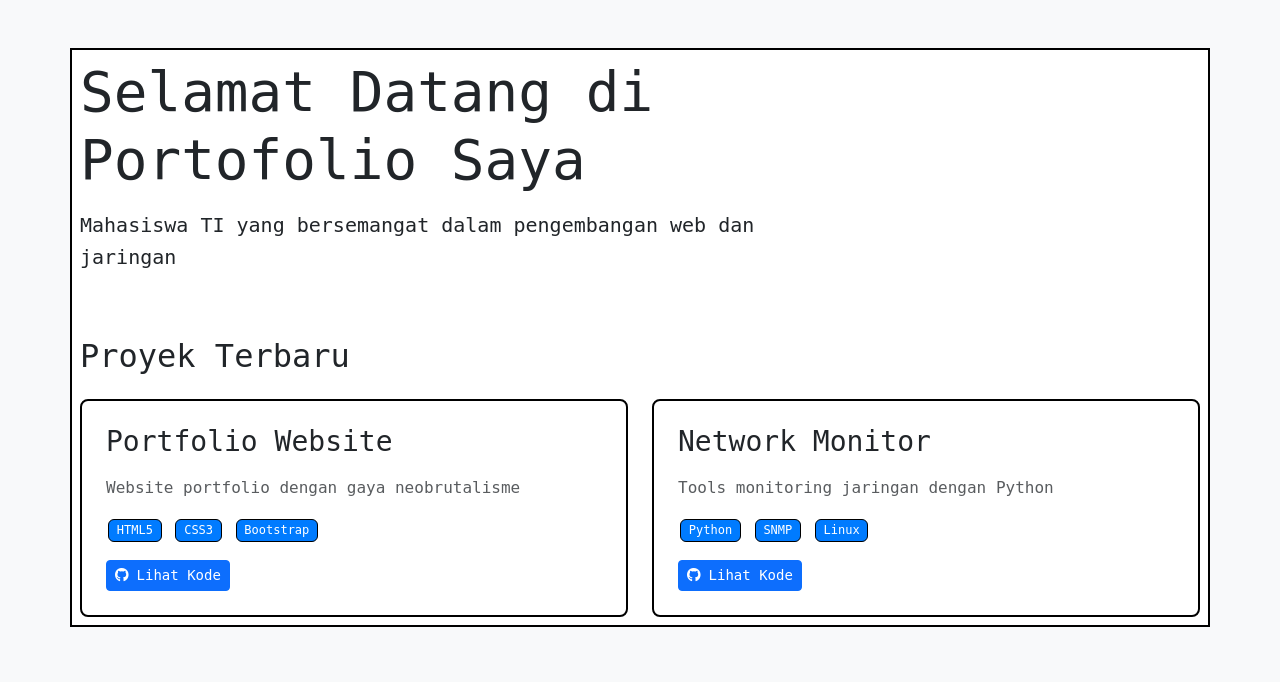
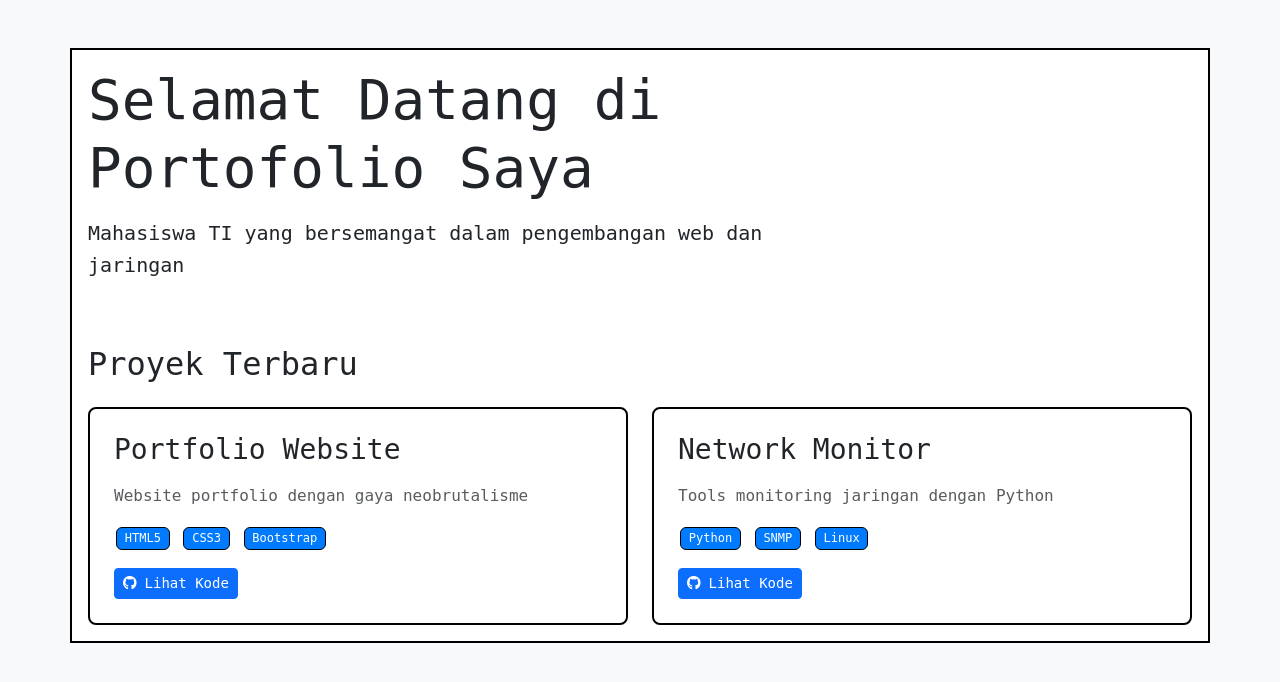
Before and after one commit to RvlDX/rvldx.github.io, a PHP site: page /index.html in a window 1280 px wide. Shown: the part 60-742 px from the top of the page. Run offline with PHP 8.4, Linux system fonts and the light colour scheme.

Commit message:
Update style.css

```diff
--- a/style.css
+++ b/style.css
@@ -13,9 +13,9 @@ body {
 
 .container {
     border: 2px solid #000;
-    padding: 0.5rem;
-    margin-top: 0.5rem;
-    margin-bottom: 0.5rem;
+    padding: 1rem;
+    margin-top: 1rem;
+    margin-bottom: 1rem;
     background: #fff;
 }
 
```
